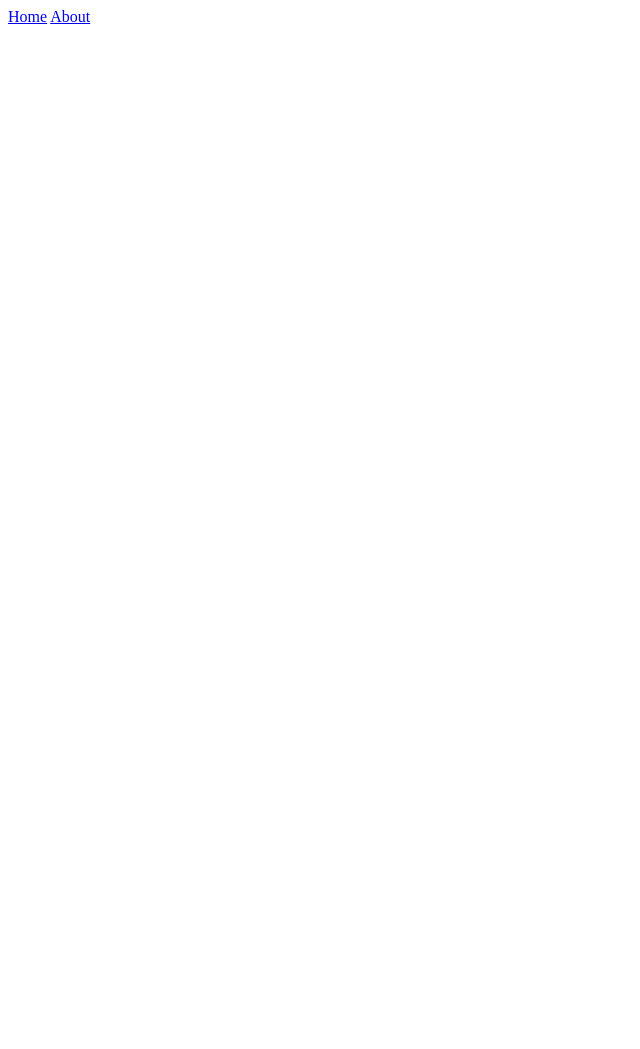
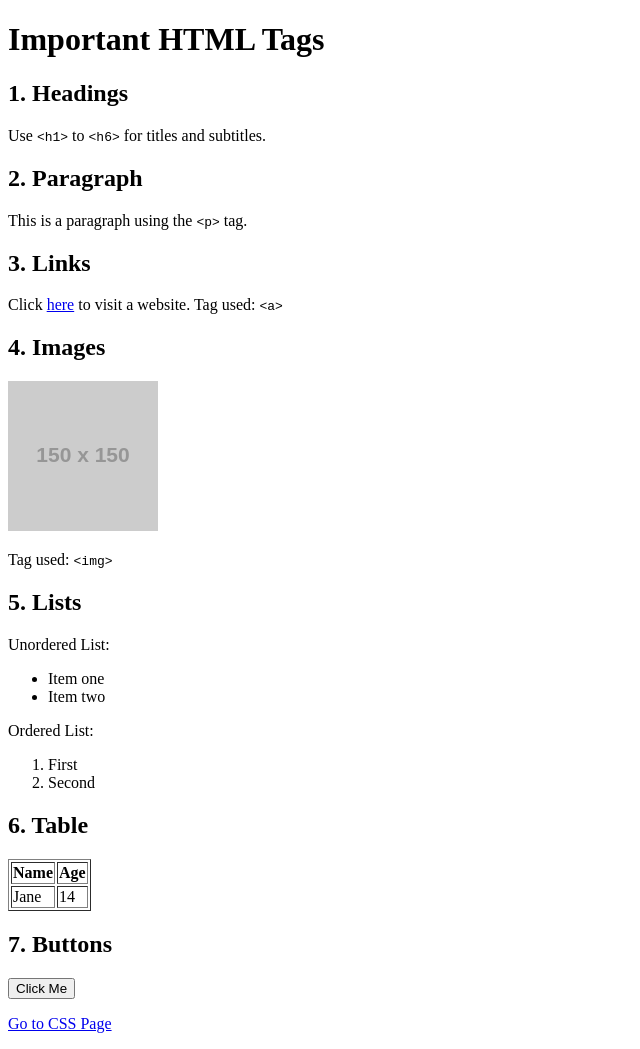
Before and after one commit to vRaxxz/setharith, a plain HTML site: page index.html in a window 1280 px wide. Shown: the whole page, without its empty margins (0-640 px from the left). Before the commit the page ends 800 px from the top, so only its background shows below. Drawn offline with Linux system fonts and the light colour scheme; placeholder pictures from the web are drawn by us.

Commit message:
Update index.html

```diff
--- a/index.html
+++ b/index.html
@@ -1,4 +1,53 @@
-<nav>
-  <a href="index.html">Home</a>
-  <a href="about.html">About</a>
-</nav>
+<!DOCTYPE html>
+<html lang="en">
+<head>
+  <meta charset="UTF-8">
+  <title>Basic HTML Tags</title>
+</head>
+<body>
+  <h1>Important HTML Tags</h1>
+
+  <h2>1. Headings</h2>
+  <p>Use <code>&lt;h1&gt;</code> to <code>&lt;h6&gt;</code> for titles and subtitles.</p>
+
+  <h2>2. Paragraph</h2>
+  <p>This is a paragraph using the <code>&lt;p&gt;</code> tag.</p>
+
+  <h2>3. Links</h2>
+  <p>Click <a href="https://example.com">here</a> to visit a website. Tag used: <code>&lt;a&gt;</code></p>
+
+  <h2>4. Images</h2>
+  <img src="https://via.placeholder.com/150" alt="Placeholder image">
+  <p>Tag used: <code>&lt;img&gt;</code></p>
+
+  <h2>5. Lists</h2>
+  <p>Unordered List:</p>
+  <ul>
+    <li>Item one</li>
+    <li>Item two</li>
+  </ul>
+
+  <p>Ordered List:</p>
+  <ol>
+    <li>First</li>
+    <li>Second</li>
+  </ol>
+
+  <h2>6. Table</h2>
+  <table border="1">
+    <tr>
+      <th>Name</th>
+      <th>Age</th>
+    </tr>
+    <tr>
+      <td>Jane</td>
+      <td>14</td>
+    </tr>
+  </table>
+
+  <h2>7. Buttons</h2>
+  <button>Click Me</button>
+
+  <p><a href="secondpage.html">Go to CSS Page</a></p>
+</body>
+</html>
```
